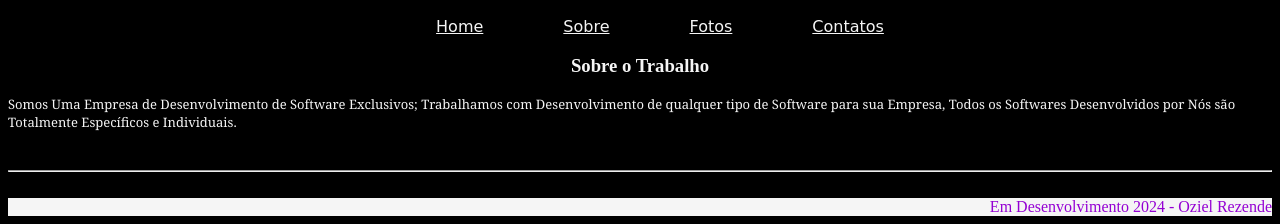
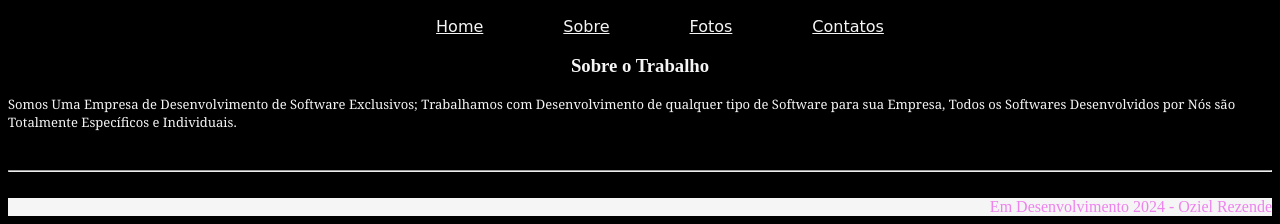
Before and after one commit to ozielrezende/trabalho, a plain HTML site: page index.html in a window 1280 px wide. Shown: the part 704-928 px from the top of the page. Drawn offline with Linux system fonts and the light colour scheme.

Commit message:
Update style.css

```diff
--- a/css/style.css
+++ b/css/style.css
@@ -54,6 +54,6 @@ body > main> p{
 }
 footer{
     text-align: end;
-    color: darkviolet;
+    color: violet;
     background-color: whitesmoke;
 }
```
